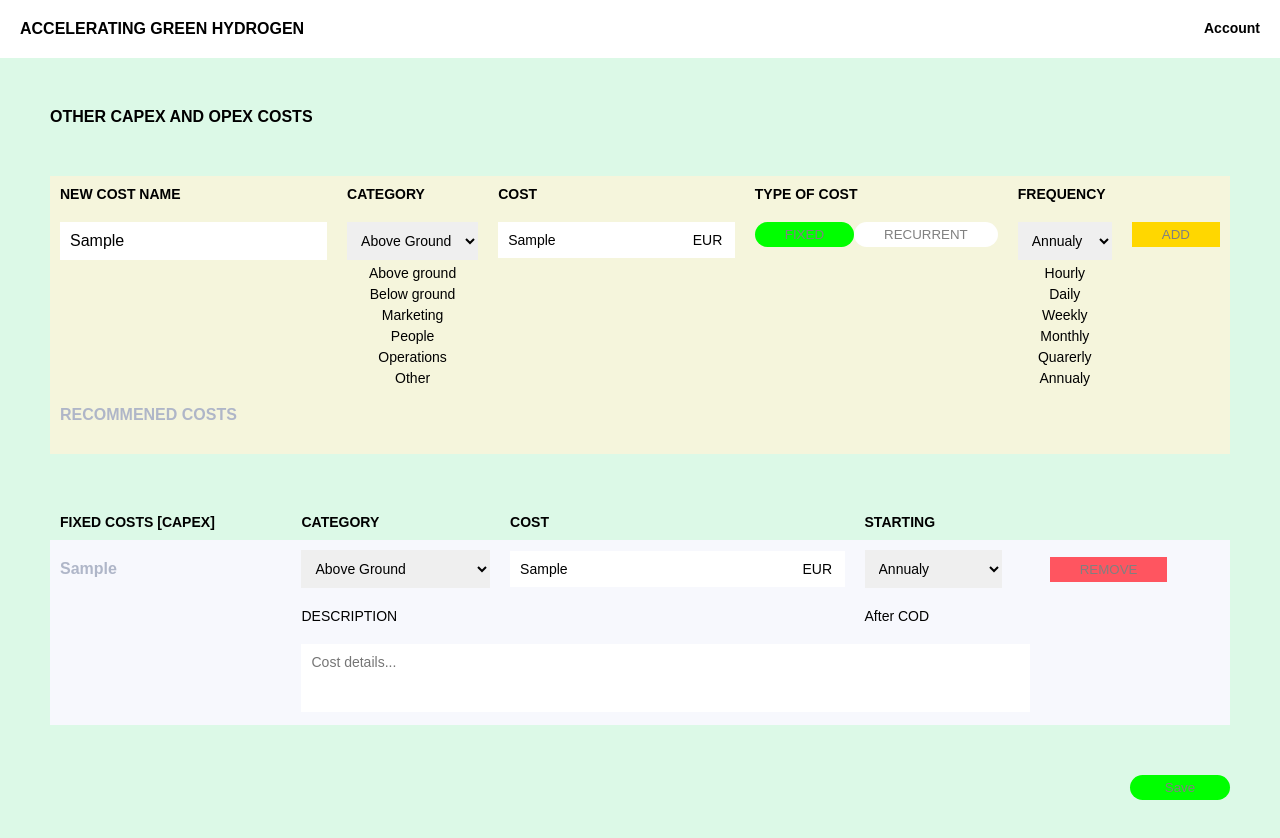
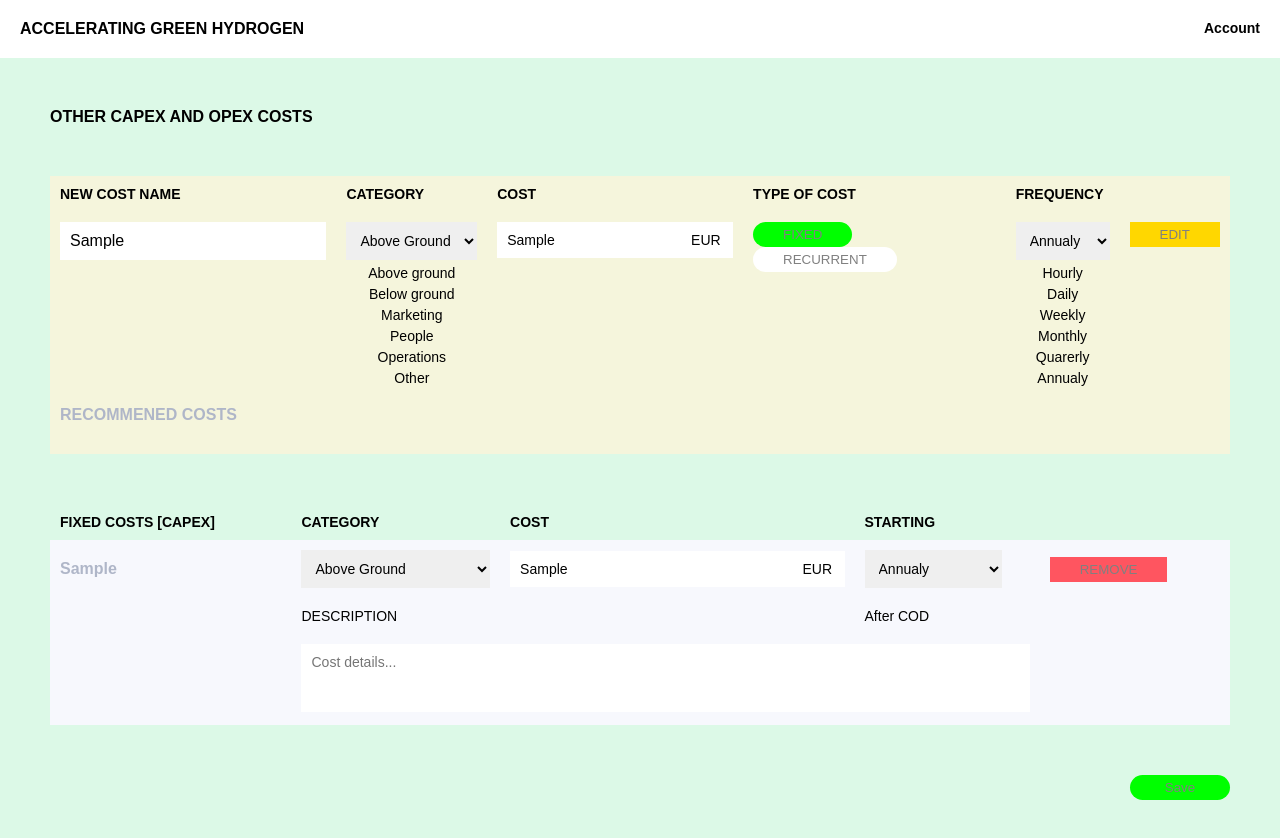
Before and after one commit to Waqas1008/Powely-Vue-Exercise, a Vue app: page / in a window 1280 px wide. Both pictures are taken after typing "Sample", "Sample" into the empty fields and a click on the button "ADD". Shown: the top 838 px of the page. Built offline with nearby package versions, Linux system fonts and the light colour scheme.

Commit message:
Add button change to edit button when edititig

```diff
--- a/src/App.vue
+++ b/src/App.vue
@@ -35,10 +35,10 @@
         <h2>
             OTHER CAPEX AND OPEX COSTS
         </h2>
-        <NewCost :button_add="button_add" :set_data_fixed="setDataFixed" :set_data_recurring="setDataRecurring" />
+        <NewCost :button_add="button_add" :set_data_fixed="setDataFixed" :set_data_recurring="setDataRecurring" :show_fixed="showFixedCost" :show_recurring="showRecurringCost" />
         <FixedCosts v-if="showFixedCost" :button_remove="() => setShowFixedCost(false)" :data="dataFixed" />
         <RecurrentCosts v-if="showRecurringCost" :button_remove="() => setShowRecurringCost(false)" :data="dataRecurring" />
-        <button v-if="dataFixed || dataRecurring" class="Button-Save" @click="postData">Save</button>
+        <button v-if="showFixedCost || showRecurringCost" class="Button-Save" @click="postData">Save</button>
     </main>
 </template>
 
--- a/src/components/NewCost.vue
+++ b/src/components/NewCost.vue
@@ -13,6 +13,14 @@
         },
         set_data_recurring: {
             type: Function,
+            required: true
+        },
+        show_fixed: {
+            type: Boolean,
+            required: true
+        },
+        show_recurring: {
+            type: Boolean,
             required: true
         }
     })
@@ -104,7 +112,7 @@
                     <div>Annualy</div>
                 </td>
                 <td>
-                    <button class="Button-Add" @click="() => setData(buttonFixed)">ADD</button>
+                    <button class="Button-Add" @click="() => setData(buttonFixed)">{{ (show_fixed || show_recurring) ? 'EDIT' : "ADD" }}</button>
                 </td>
             </tr>
             <tr>
```
